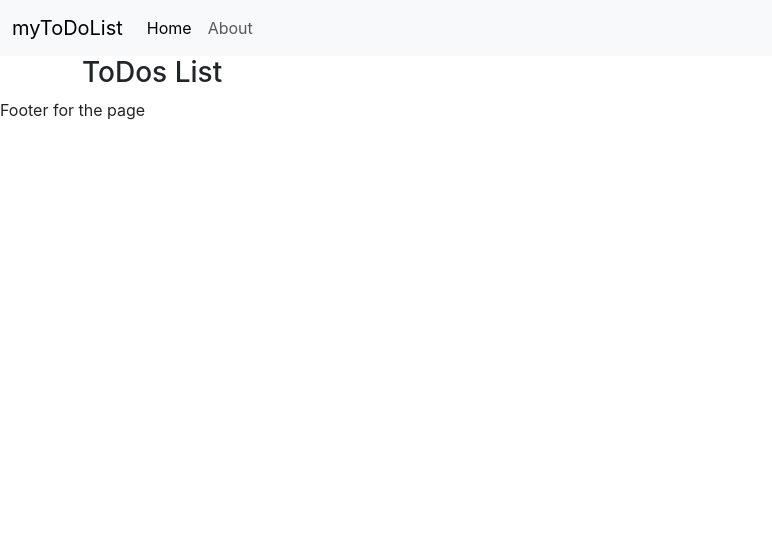
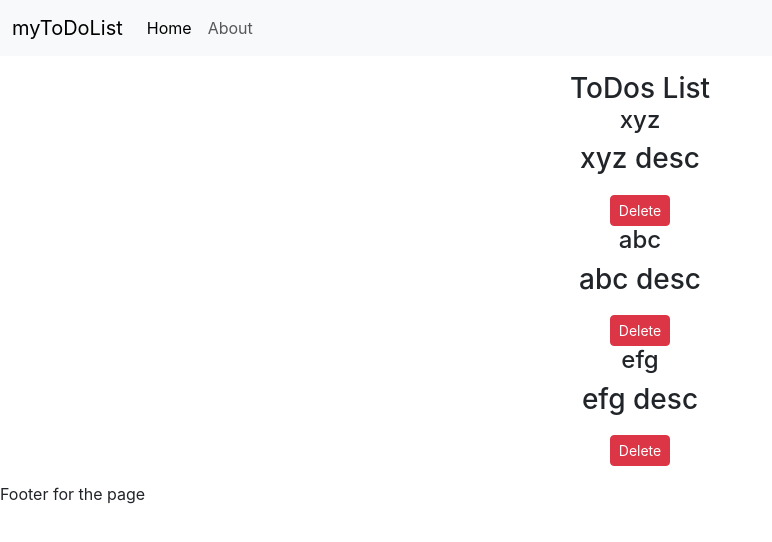
Before and after one commit to Yato0501-code/todoapp-react, a React (Create React App) app: page / in a window 1280 px wide. Shown: the top 542 px of the page, without its empty margins (0-772 px from the left). Built offline with nearby package versions, Linux system fonts and the light colour scheme.

Commit message:
added button for delete

```diff
--- a/src/App.js
+++ b/src/App.js
@@ -5,6 +5,9 @@
 import Todos from "./components/Todos";
 
 function App() {
+  const onDelete = (todo) =>{
+    console.log("Function Called for todo",todo);
+  }
   let todos = [{
     sno : 1,
     title : "xyz",
@@ -20,7 +23,7 @@
   }]
   return <>
   <Header title = "myToDoList"/>
-  <Todos todos = {todos}/>
+  <Todos todos = {todos} onDelete={onDelete}/>
   <Footer />
   </>;
 
--- a/src/components/TodoItem.js
+++ b/src/components/TodoItem.js
@@ -1,9 +1,11 @@
 import React from 'react'
 
-const TodoItem = () => {
+const TodoItem = ({todo,onDelete}) => {
   return (
     <div>
-      Todo
+      <h4>{todo.title}</h4>
+      <p>{todo.desc}</p>
+      <button className="btn btn-sm btn-danger" onClick={()=>{onDelete(todo)}}>Delete</button>
     </div>
   )
 }
--- a/src/components/Todos.js
+++ b/src/components/Todos.js
@@ -1,10 +1,15 @@
 import React from 'react'
+import TodoItem from './TodoItem'
 
 const Todos = (props) => {
   return (
     <div className='container'>
-      <h3>
+      <h3 className='text-center my-3'>
         ToDos List
+        {props.todos.map((todo)=>{
+            return <TodoItem todo={todo} key={todo.sno} onDelete={props.onDelete}/>
+        })}
+
       </h3>
     </div>
   )
```
